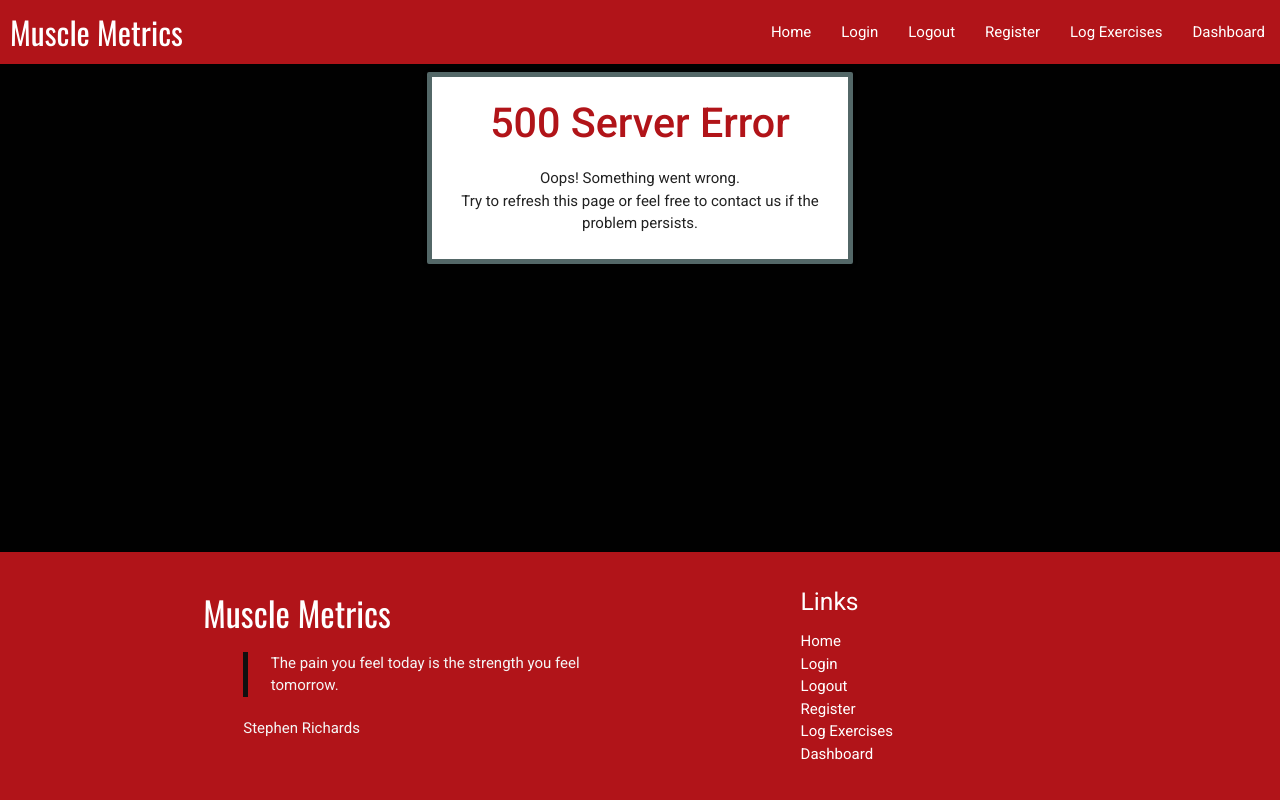
After one commit to Chris-RG1980/code-institute-MSP3, a Flask app: template muscle_metrics/templates/500.html in a window 1280 px wide. The commit adds this page. Run offline with Flask 3, Linux system fonts and the light colour scheme; the template is opened without the code that fills it, so the values that code supplies are empty; the visitor is signed in with stand-in values (Sample User, id 1).

Commit message:
Create error pages 401, 404 & 500 with route

```diff
--- a/muscle_metrics/routes.py
+++ b/muscle_metrics/routes.py
@@ -155,3 +155,22 @@ def logout():
 def get_muscle_groups():
     muscles = mongo.db.muscle_groups.find()
     return render_template("exercises.html", muscles=muscles)
+
+
+# Error Pages
+# Invalid URL
+@app.errorhandler(404)
+def page_not_found():
+    return render_template("404.html"), 404
+
+
+# Unauthorised Access
+@app.errorhandler(401)
+def unauthorised_access():
+    return render_template("401.html"), 401
+
+
+# Internal Server Error
+@app.errorhandler(500)
+def internal_server_error():
+    return render_template("500.html"), 500
--- /dev/null
+++ b/muscle_metrics/templates/500.html
@@ -0,0 +1,16 @@
+{% extends "base.html" %}
+{% block content %}
+<div class="container">
+  <div class="row">
+    <div class="col s12 m12 l6 offset-l3">
+      <div class="card card-border">
+        <div class="card-content">
+          <h2 class="form-title text-red"><strong>500 Server Error</strong></h2>
+          <p class="center-align">Oops! Something went wrong.</p>
+          <p class="center-align">Try to refresh this page or feel free to contact us if the problem persists.</p>
+        </div>
+      </div>
+    </div>
+  </div>
+</div>
+{% endblock %}
--- a/muscle_metrics/templates/base.html
+++ b/muscle_metrics/templates/base.html
@@ -13,7 +13,7 @@
     <link rel="apple-touch-icon" sizes="180x180" href="{{ url_for('static', filename='favicon/apple-touch-icon.png') }}">
     <link rel="icon" type="image/png" sizes="32x32" href="{{ url_for('static', filename='favicon/favicon-32x32.png') }}">
     <link rel="icon" type="image/png" sizes="16x16" href="{{ url_for('static', filename='favicon/favicon-16x16.png') }}">
-    <link rel="manifest" href="{{ url_for('static', filename='favicon/site.webmanifest') }}">
+    <link rel="manifest" href="{{ url_for('static', filename='favicon/favicon.ico') }}">
     {% block styles %}
     {% endblock %}
     <title>Muscle Metrics</title>
```
Also changed, not shown: muscle_metrics/templates/401.html (added, +15 -0 lines), muscle_metrics/templates/404.html (added, +15 -0 lines).
